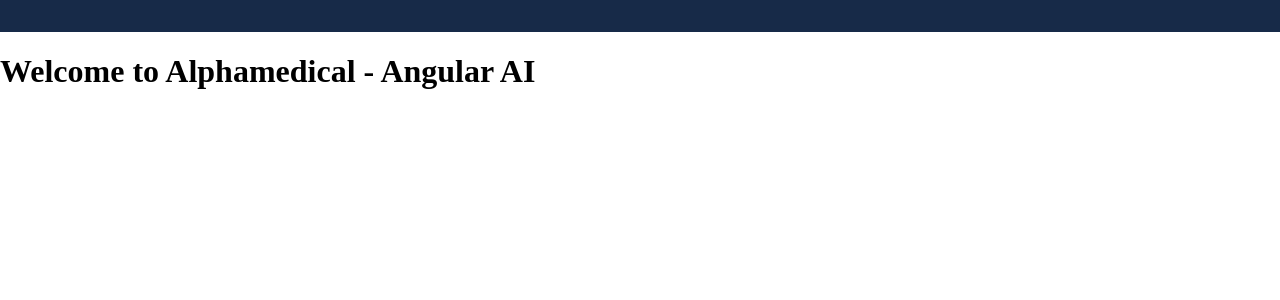
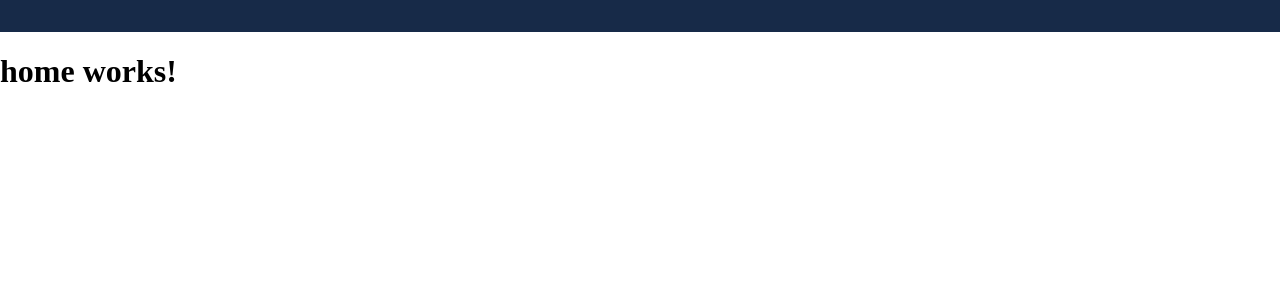
Before and after one commit to jasmina90tz/angular-layout-one-2023, an Angular app: page / in a window 1280 px wide. Shown: the top 300 px of the page. Built offline with nearby package versions, Linux system fonts and the light colour scheme.

Commit message:
Update the navbar so that the home component loads on the root url

```diff
--- a/src/app/app-routing.module.ts
+++ b/src/app/app-routing.module.ts
@@ -1,10 +1,14 @@
 import { NgModule } from '@angular/core';
 import { RouterModule, Routes } from '@angular/router';
 import { ProfileComponent } from './profile/profile.component';
+import { HomeComponent } from './home/home.component';
 
 const routes: Routes = [
+  { path: '', component: HomeComponent }, // HomeComponent is the root
   { path: 'profile', component: ProfileComponent },
+  // other routes...
 ];
+
 
 @NgModule({
   imports: [RouterModule.forRoot(routes)],
--- a/src/app/app.component.html
+++ b/src/app/app.component.html
@@ -1,7 +1,3 @@
 <app-navigation></app-navigation>
 
-<div>
-  <h1>Welcome to {{ title }}</h1>
-</div>
-
 <router-outlet></router-outlet>
--- a/src/app/app.module.ts
+++ b/src/app/app.module.ts
@@ -5,12 +5,14 @@
 import { AppComponent } from './app.component';
 import { NavigationComponent } from './navigation/navigation.component';
 import { ProfileComponent } from './profile/profile.component';
+import { HomeComponent } from './home/home.component';
 
 @NgModule({
   declarations: [
     AppComponent,
     NavigationComponent,
-    ProfileComponent
+    ProfileComponent,
+    HomeComponent
   ],
   imports: [
     BrowserModule,
--- /dev/null
+++ b/src/app/home/home.component.html
@@ -0,0 +1 @@
+<h1>home works!</h1>
--- a/src/app/navigation/navigation.component.html
+++ b/src/app/navigation/navigation.component.html
@@ -1,7 +1,9 @@
 <nav>
   <div class="mobile-menu" (click)="toggleMobileMenu()">
     <div class="logo-burger-wrapper">
-      <img src="assets/images/logo_trans.png" alt="Logo" class="logo" />
+      <a [routerLink]="['/']" class="logo-link" (click)="toggleMobileMenu()">
+        <img src="assets/images/logo_trans.png" alt="Logo" class="logo" />
+      </a>
       <div class="burger-icon-wrapper">
         <div class="burger-icon">&#9776;</div>
       </div>
```
Also changed, not shown: src/app/home/home.component.ts (added, +10 -0 lines), src/app/home/home.component.scss (added), 1 other file (tests, documents, lock files or other folders).
